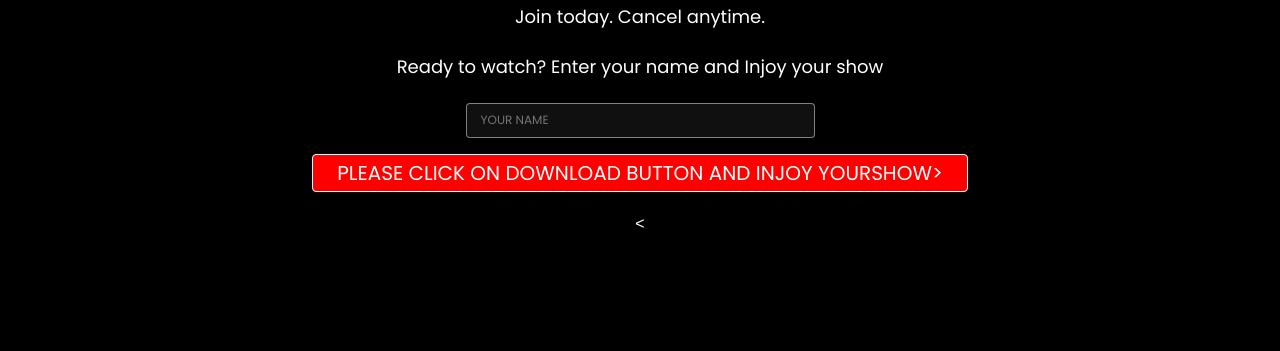
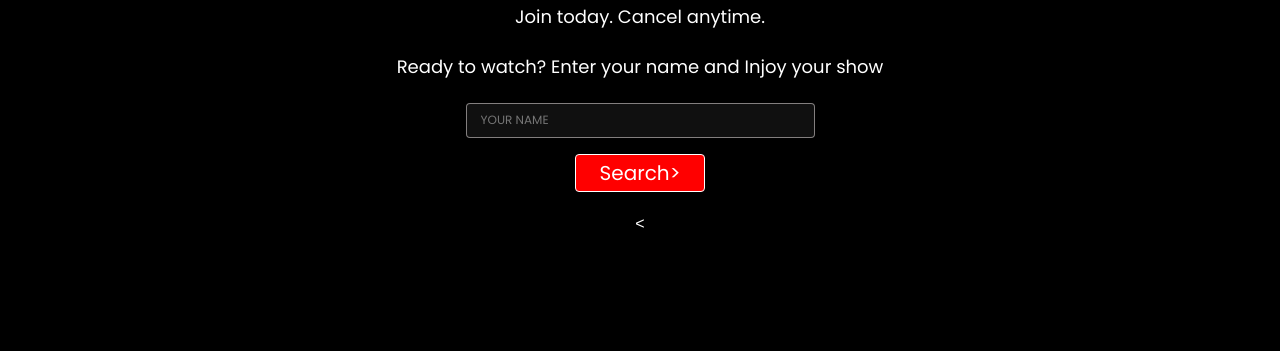
Before and after one commit to Kundanyadav29/freehost.github.io, a plain HTML site: page index.html in a window 1280 px wide. Shown: the part 290-641 px from the top of the page. Drawn offline with Linux system fonts and the light colour scheme; a web font is replaced by a local one.

Commit message:
second commit

```diff
--- a/index.html
+++ b/index.html
@@ -28,7 +28,7 @@
             <span>Ready to watch? Enter your name and Injoy your show</span>
             <div class="hero-buttons">
                 <input type="text" placeholder="YOUR NAME">
-                <button class="btn btn-red">PLEASE CLICK ON DOWNLOAD BUTTON AND INJOY YOURSHOW&gt;</button>
+                <button class="btn btn-red">Search&gt;</button>
             </div>
             < </div>
 
```
